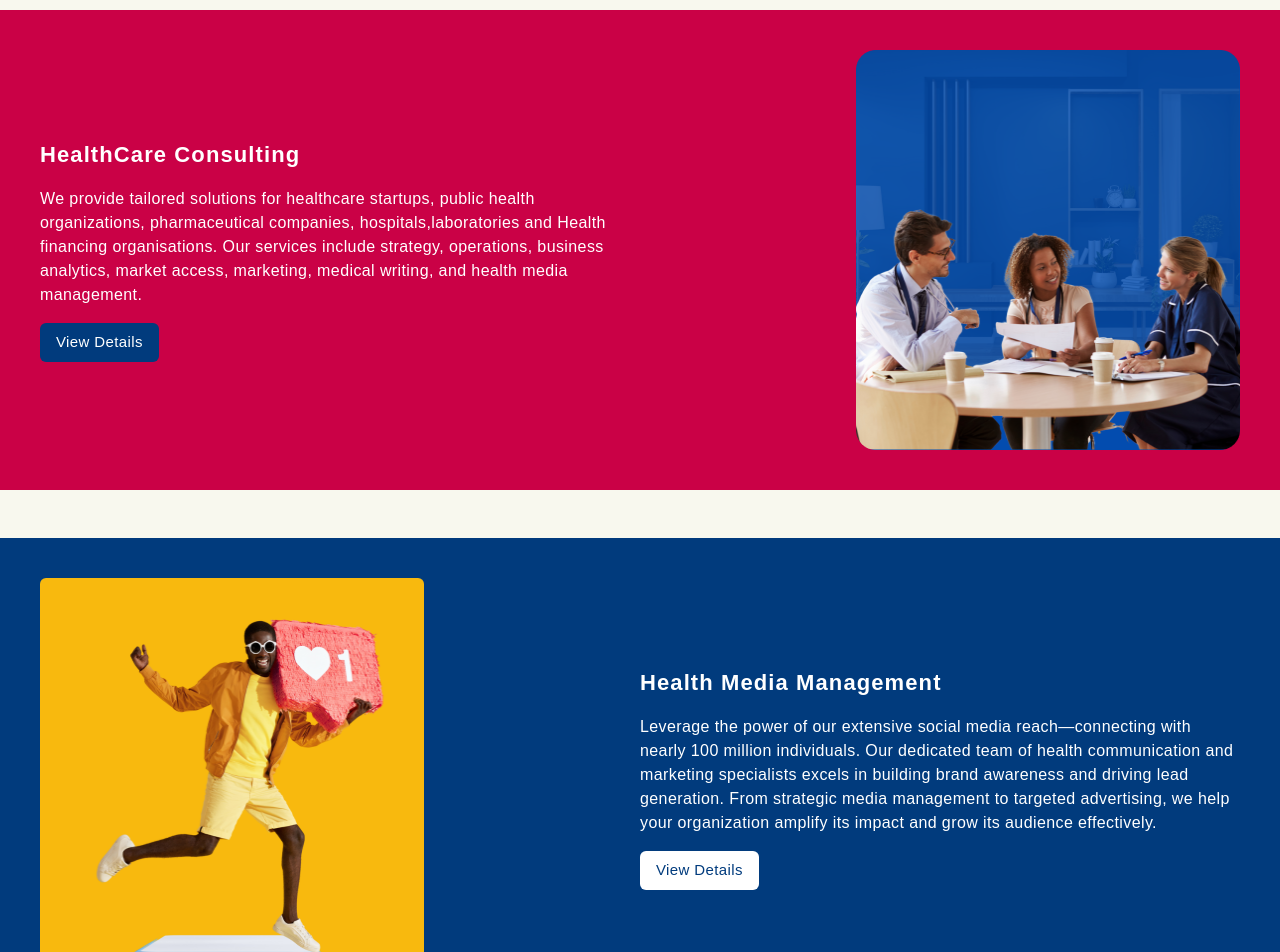
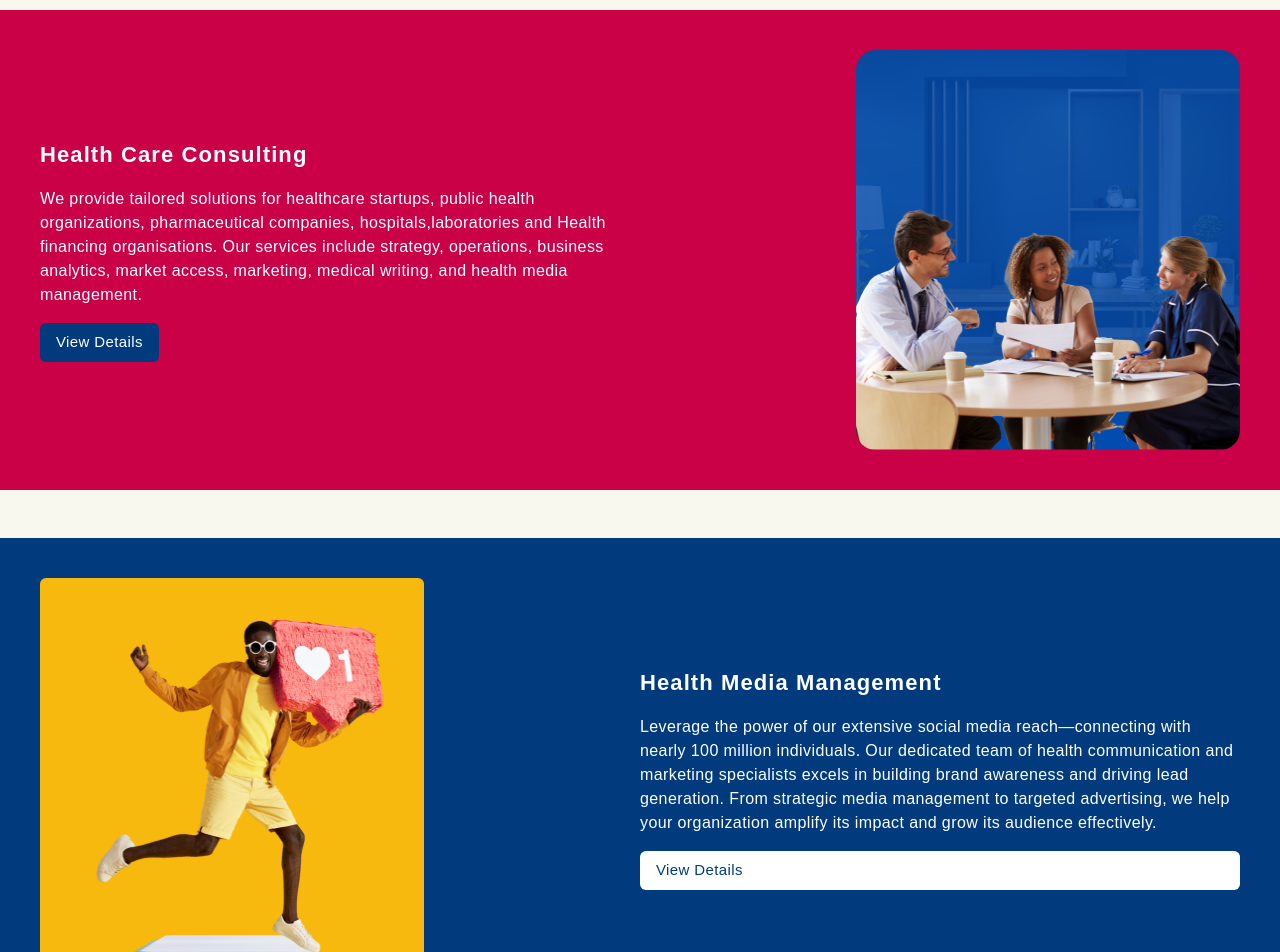
Before and after one commit to DeepBrain07/Momentum, a React (Vite) app: page / in a window 1280 px wide. Shown: the part 1200-2152 px from the top of the page. Built offline with nearby package versions, Linux system fonts and the light colour scheme.

Commit message:
Updating

```diff
--- a/src/components/ServiceCard/ServiceCard.tsx
+++ b/src/components/ServiceCard/ServiceCard.tsx
@@ -7,9 +7,10 @@ interface ServiceCardProps {
     detailsLink: string;
     buttonColor?: string;
     fontColor?: string
+    func?: () => void;
   }
 
-const ServiceCard1: React.FC<ServiceCardProps> = ({title, content, image, detailsLink, buttonColor, fontColor}) => {
+const ServiceCard1: React.FC<ServiceCardProps> = ({title, content, func, image, detailsLink, buttonColor, fontColor}) => {
     console.log(detailsLink)
     return (
         <div className="w-full flex flex-col md:flex-row items-center gap-8 md:justify-between md:gap-[10%]">
@@ -17,7 +18,10 @@ const ServiceCard1: React.FC<ServiceCardProps> = ({title, content, image, detail
                 <p className={`text-${fontColor || 'white'} text-[22px] font-bold tracking-wider`}>{title}</p>
                 <p className={`text-${fontColor || 'white'} text-[16px] font-light tracking-wide`}>{content}</p>
                 <div>
-                    <Button title="View Details" func={()=>{}} color={buttonColor} />
+                    {!func ? <Button title="View Details" func={()=>{}} color={buttonColor} />
+                        :
+                        <Button title="View Details" func={func} color={buttonColor} />
+                    }
                 </div>
             </div>
             <img src={image} alt="servide image" className="rounded-md w-[90%] md:w-[32%] h-[300px] md:h-[400px]"/>
@@ -26,7 +30,7 @@ const ServiceCard1: React.FC<ServiceCardProps> = ({title, content, image, detail
     )
 }
 
-const ServiceCard2: React.FC<ServiceCardProps> = ({title, content, image, detailsLink, buttonColor, fontColor}) => {
+const ServiceCard2: React.FC<ServiceCardProps> = ({title, content, image, detailsLink, buttonColor, fontColor, func}) => {
     console.log(detailsLink)
     return (
         <div className="w-full flex flex-col md:flex-row items-center gap-8 md:justify-between md:gap-[10%]">
@@ -34,9 +38,10 @@ const ServiceCard2: React.FC<ServiceCardProps> = ({title, content, image, detail
             <div className="w-[90%] md:w-[50%] flex flex-col gap-4">
                 <p className={`text-${fontColor || 'white'} text-[22px] font-bold tracking-wider`}>{title}</p>
                 <p className={`text-${fontColor || 'white'} text-[16px] font-light tracking-wide`}>{content}</p>
-                <div>
-                    <Button title="View Details" func={()=>{}} color={buttonColor} />
-                </div>
+                {!func ? <Button title="View Details" func={()=>{}} color={buttonColor} />
+                    :
+                    <Button title="View Details" func={func} color={buttonColor} />
+                }
             </div>
         </div>
     )
--- a/src/templates/Landing/Landing.tsx
+++ b/src/templates/Landing/Landing.tsx
@@ -1,13 +1,16 @@
 import Header from "../../components/Header/Header"
+import { useNavigate } from "react-router-dom"
 import { Icon } from "@iconify/react/dist/iconify.js"
 import { AboutUsVisionAndMission } from "../../assets/images"
 import {ServiceCard1, ServiceCard2} from "../../components/ServiceCard/ServiceCard"
 import { mobileHeroImage, heroImage, healthCareConsulting, healthMediaManagement, medicalTourism, academy, socialBackground, newsletterBackground } from "../../assets/images"
 import Footer from "../../components/Footer/Footer"
 import Button from "../../components/Button/Button"
+import { CustomerRoutePaths } from "../../routers/customer.router"
 
 const Landing = () => {
 
+    const navigate = useNavigate()
     const imageCount = 20;
 
     return (
@@ -75,10 +78,11 @@ const Landing = () => {
                 <div className="flex flex-col gap-12">
                     <div className="p-4 md:p-10 bg-[#CA0146]">
                         <ServiceCard1
-                            title="HealthCare Consulting"
+                            title="Health Care Consulting"
                             content="We provide tailored solutions for healthcare startups, public health organizations, pharmaceutical companies, hospitals,laboratories and Health financing organisations. Our services include strategy, operations, business analytics, market access, marketing, medical writing, and health media management."
                             detailsLink=""
                             image={healthCareConsulting}
+                            func={()=>navigate(CustomerRoutePaths.Customer.HealthCareConsulting)}
                         />
                     </div>
                     <div className="p-4 md:p-10 bg-[#013B7D]">
@@ -88,6 +92,7 @@ const Landing = () => {
                             detailsLink=""
                             image={healthMediaManagement}
                             buttonColor="#fff"
+                            func={()=>navigate(CustomerRoutePaths.Customer.HealthMediaManagement)}
                         />
                     </div>
                     <div className="p-4 md:p-10 bg-[#EDB52A]">
@@ -97,6 +102,7 @@ const Landing = () => {
                             detailsLink=""
                             fontColor="#000"
                             image={medicalTourism}
+                            func={()=>navigate(CustomerRoutePaths.Customer.MedicalTourism)}
                         />
                     </div>
                     <div className="p-4 md:p-10 bg-[#64B05C]">
@@ -106,6 +112,7 @@ const Landing = () => {
                             detailsLink=""
                             image={academy}
                             fontColor="#000"
+                            func={()=>navigate(CustomerRoutePaths.Customer.HealthMediaManagement)}
                         />
                     </div>
                     <div
```
